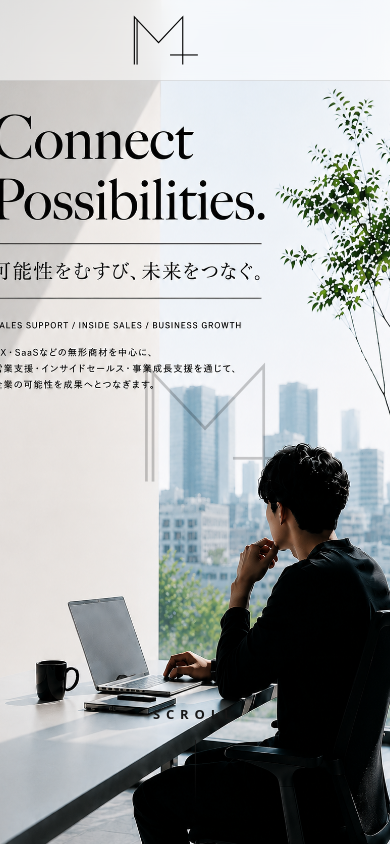
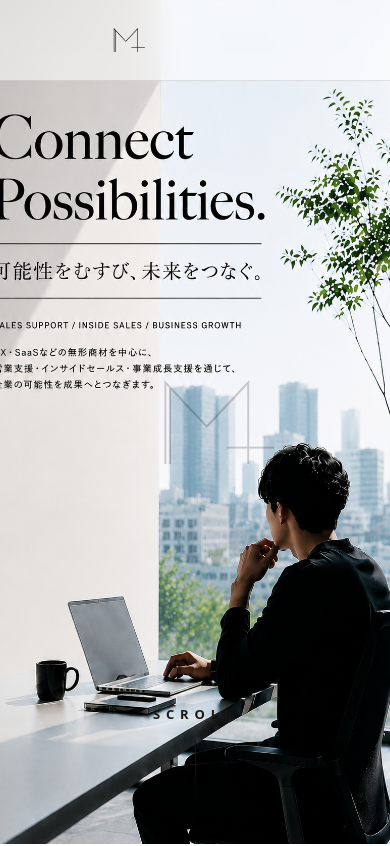
Before and after one commit to musubi-create/musubi, a Next.js app: page / in a window 390 px wide. Shown: the top 846 px of the page. Built offline with nearby package versions, Linux system fonts and the light colour scheme.

Commit message:
Refine mobile logo layout

```diff
--- a/app/page.tsx
+++ b/app/page.tsx
@@ -85,7 +85,7 @@ export default function Home() {
 <img
   src="/images/logo-2.2.svg"
   alt="MUSUBI"
-    className="h-33 w-auto"
+  className="h-16 w-auto md:h-33"
 />
 </a>
 
@@ -127,7 +127,7 @@ export default function Home() {
   <img
   src="/images/logo-2.2.svg"
   alt=""
-className="w-[82vw] max-w-[360px] opacity-20 transition-all duration-800 drop-shadow-[0_0_40px_rgba(255,255,255,0.75)] md:w-[60vw] md:min-w-[600px] md:max-w-[850px] md:opacity-30 md:drop-shadow-[0_0_60px_rgba(255,255,255,0.9)]"
+  className="w-[58vw] max-w-[250px] opacity-18 transition-all duration-800 drop-shadow-[0_0_36px_rgba(255,255,255,0.72)] md:w-[60vw] md:min-w-[600px] md:max-w-[850px] md:opacity-30 md:drop-shadow-[0_0_60px_rgba(255,255,255,0.9)]"
 />
 </div>
         <div className="absolute bottom-10 left-1/2 z-20 flex -translate-x-1/2 flex-col items-center">
```
Lines whose indentation alone changed are shown as unchanged.
